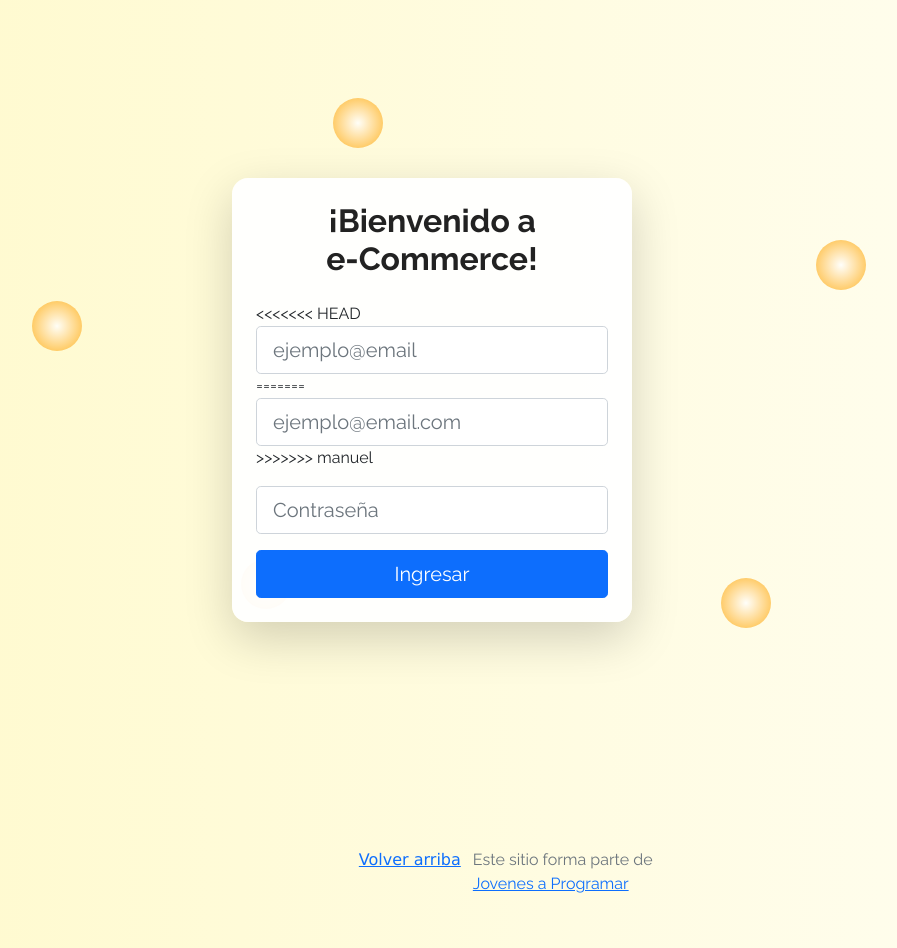
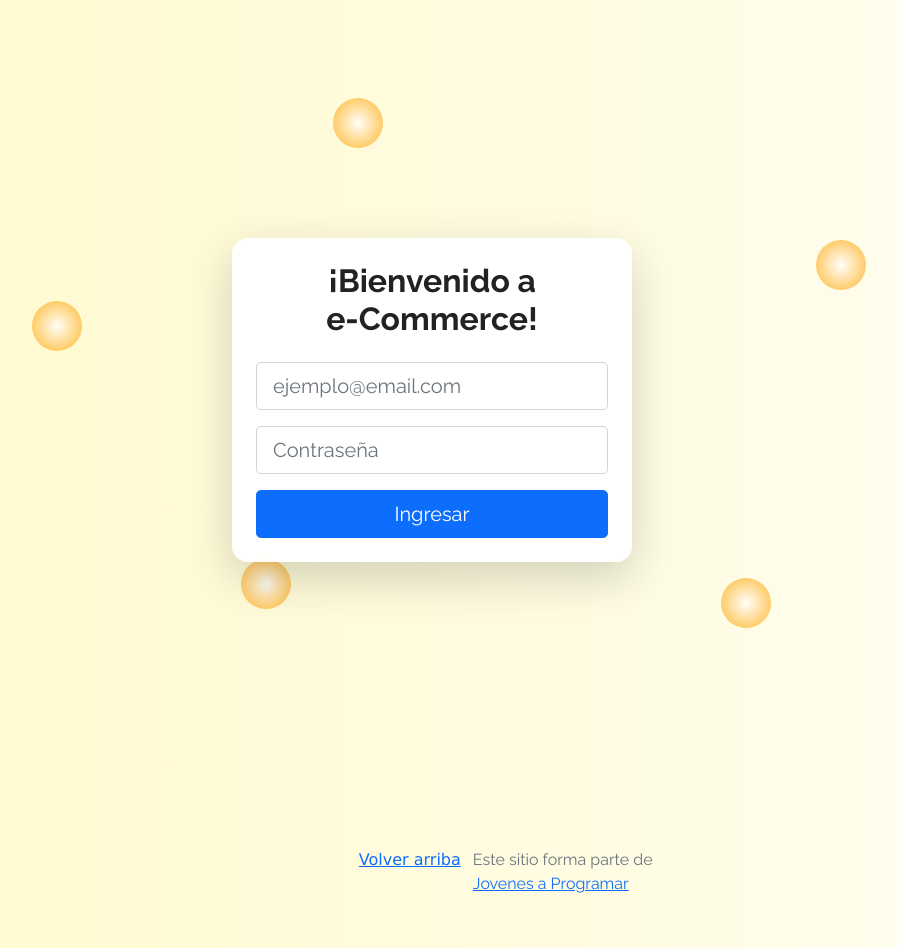
Before and after one commit to marcosrodsatt/marcosrodsatt.github.io-Proyecto-final, a plain HTML site: page login.html in a window 1280 px wide. Shown: the whole page, without its empty margins (208-1105 px from the left). Drawn offline with Linux system fonts and the light colour scheme.

Commit message:
Actualizado login.html

```diff
--- a/login.html
+++ b/login.html
@@ -30,11 +30,7 @@
   <h2 class="text-center mb-4 fw-bold">¡Bienvenido a<br>e-Commerce!</h2>
   <form id="loginForm">
     <div class="mb-3">
-<<<<<<< HEAD
-      <input id="email" type="email" class="form-control form-control-lg" placeholder="ejemplo@email" required>
-=======
     <input id="email" type="email" class="form-control form-control-lg" placeholder="ejemplo@email.com" required> <!-- Se borró el pattern-->
->>>>>>> manuel
     </div>
     <div class="mb-3">
       <input id="password" type="password" class="form-control form-control-lg" placeholder="Contraseña" required>
```
